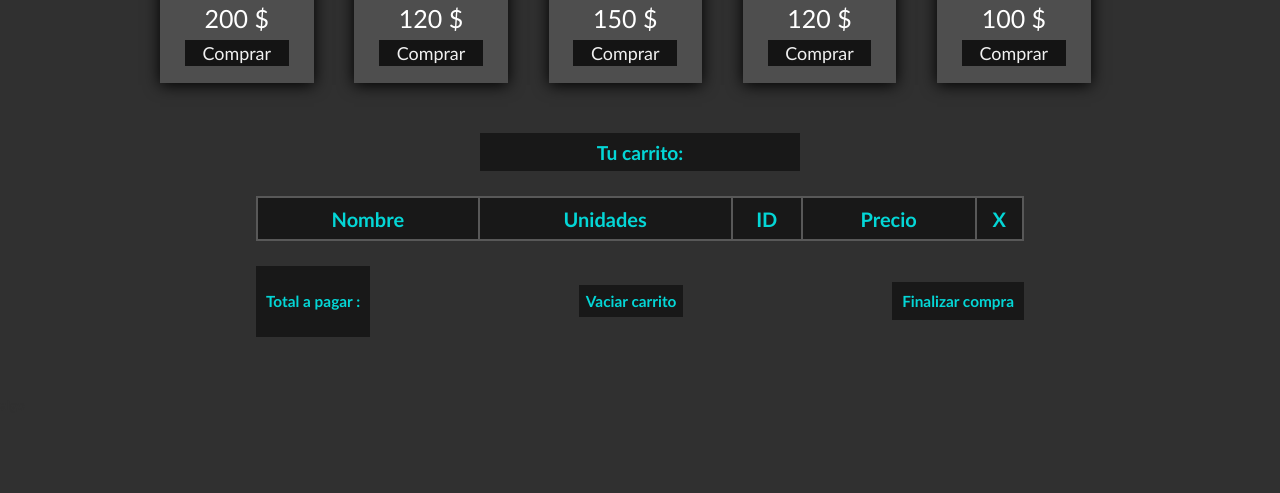
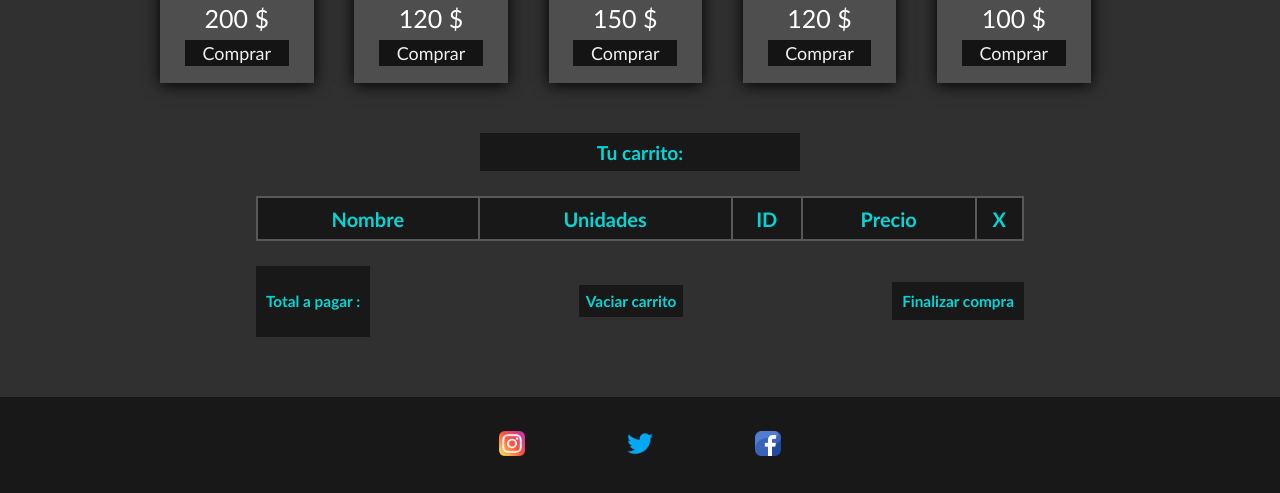
Before and after one commit to jhonatanperez2022/TricoJuegosJS, a plain HTML site: page index.html in a window 1280 px wide. Shown: the part 1159-1652 px from the top of the page. Before the commit the page ends 1572 px from the top, so only its background shows below. Drawn offline with nearby package versions, Linux system fonts and the light colour scheme; some packages are replaced by stand-ins of ours; a script that the page names is missing.

Commit message:
mejorando el footer

```diff
--- a/css/estilos.css
+++ b/css/estilos.css
@@ -352,7 +352,7 @@ tbody{
     margin: 10px auto;
 }
 .total-final {
-    width: 30%;
+    width: 40%;
     margin: 2px auto 10px;
     text-align: center;
 }
@@ -392,12 +392,24 @@ td:nth-child(5){
 /* ... */
 
 footer {
-    background-color: rgb(48, 48, 48);
+    background-color: rgb(24, 24, 24);
 }
-.algo h5{
+.algo {
+    height: 7vh;
+    width: 50%;
+    margin: auto;
+    display: flex;
+    justify-content: space-between;
+    align-items: center;
+}
+.algo img{
+    width: 4.5vw;
+}
+
+/* .algo h5{
     margin: 0;
     color: rgb(48, 48, 48);
-}
+} */
 
 
 
@@ -546,7 +558,7 @@ footer {
     color: red;
 }
 .lightMode footer {
-    background-color: rgb(220, 220, 220);
+    background-image: linear-gradient(rgb(49, 49, 49), rgb(131, 131, 131));
 }
 .lightMode .algo h5{
     color: rgb(220, 220, 220);
@@ -769,4 +781,14 @@ footer {
         width: 30px;
     }
 
+    /*footer*/
+
+    .algo {
+        height: 12vh;
+        width: 30%;
+        justify-content: space-around;
     }
+    .algo img{
+        width: 2vw;
+    }
+    }
--- a/index.html
+++ b/index.html
@@ -120,7 +120,9 @@
    <!--Footer en arreglo..-->
    <footer>
       <div class="algo">
-         <h5>algo</h5>
+         <a href="#"><img src="./assets/iconos/instagram.png" alt="instagram"></a>
+         <a href="#"><img src="./assets/iconos/twitter.png" alt="twitter"></a>
+         <a href="#"><img src="./assets/iconos/facebook.png" alt="facebook"></a>
       </div>
    </footer>
 
```
Also changed, not shown: assets/iconos/facebook.png (added), assets/iconos/instagram.png (added), assets/iconos/twitter.png (added).
